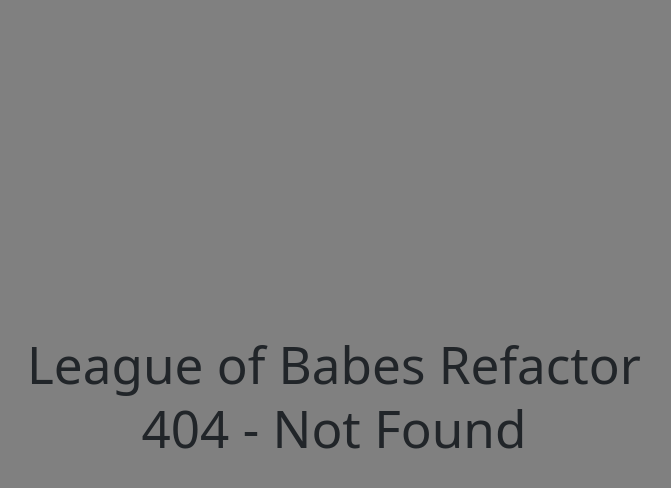
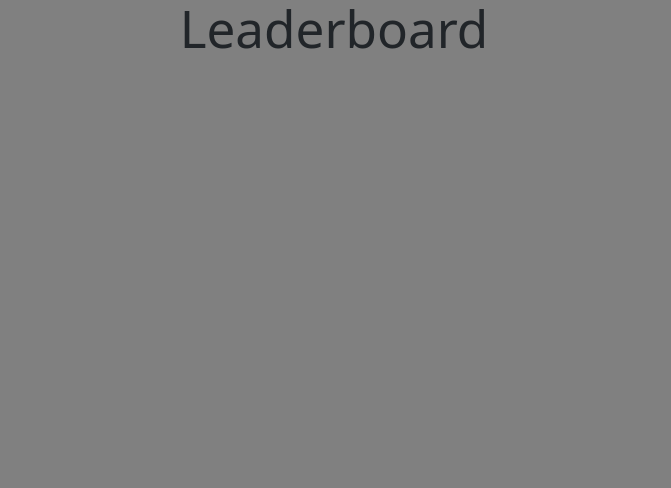
Before and after one commit to Extrieve/league-of-babes-refactor, a React (Vite) app: page /leaderboard in a window 1280 px wide. Before the commit this address had no page. Shown: the top 488 px of the page, without its empty margins (306-977 px from the left). Built offline with nearby package versions, Linux system fonts and the light colour scheme.

Commit message:
Initial Setup

```diff
--- a/index.html
+++ b/index.html
@@ -17,7 +17,7 @@
       integrity="sha384-vp86vTRFVJgpjF9jiIGPEEqYqlDwgyBgEF109VFjmqGmIY/Y4HV4d3Gp2irVfcrp"
       crossorigin="anonymous"
     />
-    <title>Vite + React + TS</title>
+    <title>League of Babes</title>
   </head>
   <body>
     <div id="root"></div>
--- a/src/App.css
+++ b/src/App.css
@@ -1,4 +1,13 @@
 main {
+  display: flex;
+  flex-direction: column;
+  align-items: center;
+  height: 100vh;
+  width: 100vw;
+  background-color: gray;
+}
+
+.home {
   display: flex;
   flex-direction: column;
   align-items: center;
--- a/src/App.tsx
+++ b/src/App.tsx
@@ -1,17 +1,22 @@
 import { Route, Routes } from 'react-router-dom'
 import Home from './pages/Home'
 import './App.css'
+import Match from './pages/Match'
+import Leaderboard from './pages/Leaderboard'
+import NotFound from './pages/NotFound'
 
 function App() {
   return (
     <main>
-      <h1> League of Babes Refactor</h1>
       <Routes>
         <Route path="/" element={<Home />} />
-        <Route path="*" element={<h1>404 - Not Found</h1>} />
+        <Route path="/champions" element={<h1>Champions</h1>} />
+        <Route path="/match" element={<Match />} />
+        <Route path="/leaderboard" element={<Leaderboard />} />
+        <Route path="*" element={<NotFound />} />
       </Routes>
     </main>
-  )
+  );
 }
 
-export default App
+export default App;
--- /dev/null
+++ b/src/pages/Leaderboard.tsx
@@ -0,0 +1,13 @@
+import React from "react";
+
+class Leaderboard extends React.Component {
+  render() {
+    return (
+      <div className="leaderboard">
+        <h1>Leaderboard</h1>
+      </div>
+    );
+  }
+}
+
+export default Leaderboard;
--- /dev/null
+++ b/src/pages/NotFound.tsx
@@ -0,0 +1,13 @@
+import React from "react";
+
+class NotFound extends React.Component {
+  render() {
+    return (
+      <div className="NotFound">
+        <h1>NotFound</h1>
+      </div>
+    );
+  }
+}
+
+export default NotFound;
```
